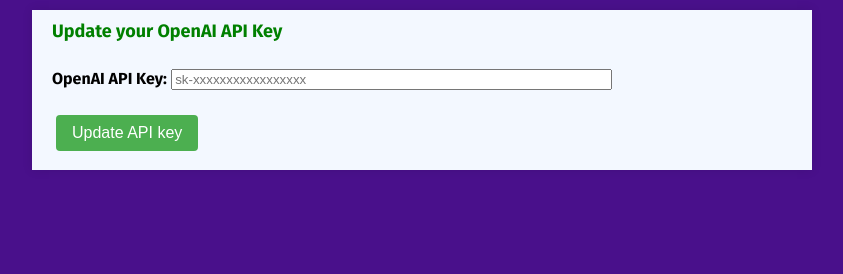
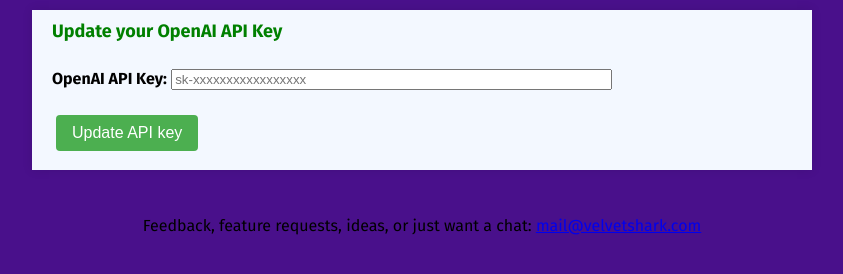
Before and after one commit to velvet-shark/SummerIce, a browser extension: page settings.html in a window 1280 px wide. Shown: the part 76-350 px from the top of the page, without its empty margins (218-1061 px from the left). Drawn offline with Linux system fonts and the light colour scheme.

Commit message:
Contact option on settings page

```diff
--- a/settings.html
+++ b/settings.html
@@ -21,6 +21,12 @@
       </form>
       <div id="message"></div>
     </div>
+    <footer style="margin-top: 20px">
+      <p>
+        Feedback, feature requests, ideas, or just want a chat:
+        <a href="mailto:mail@velvetshark.com">mail@velvetshark.com</a>
+      </p>
+    </footer>
     <script src="settings.js"></script>
   </body>
 </html>
```
